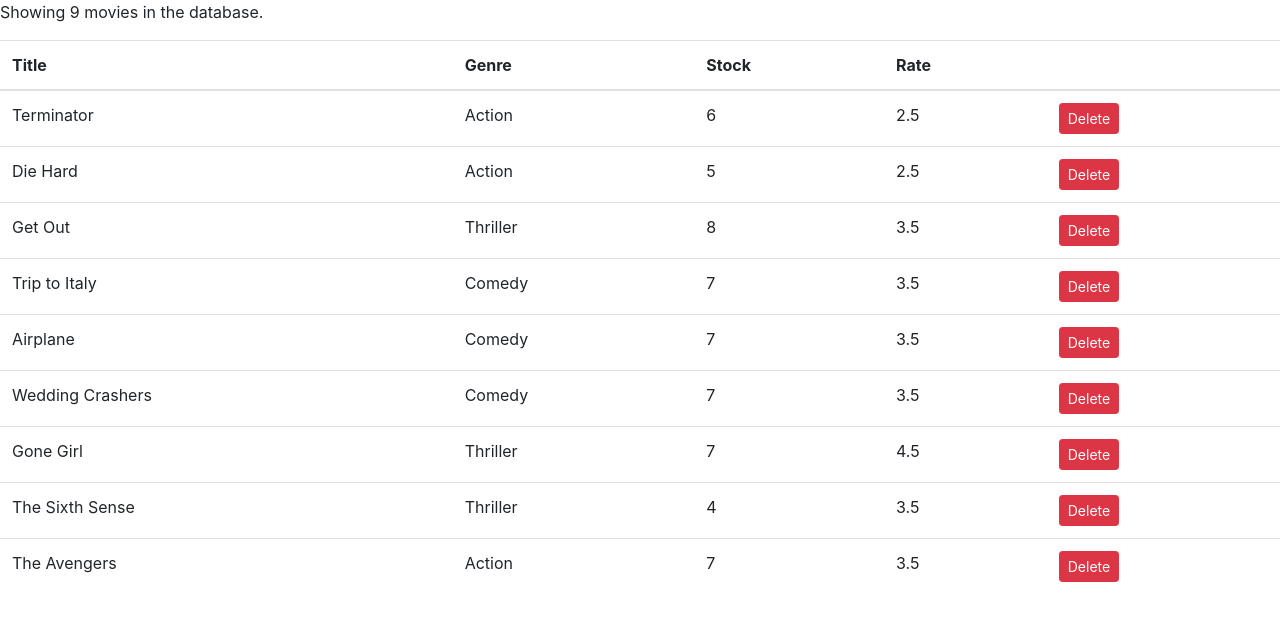
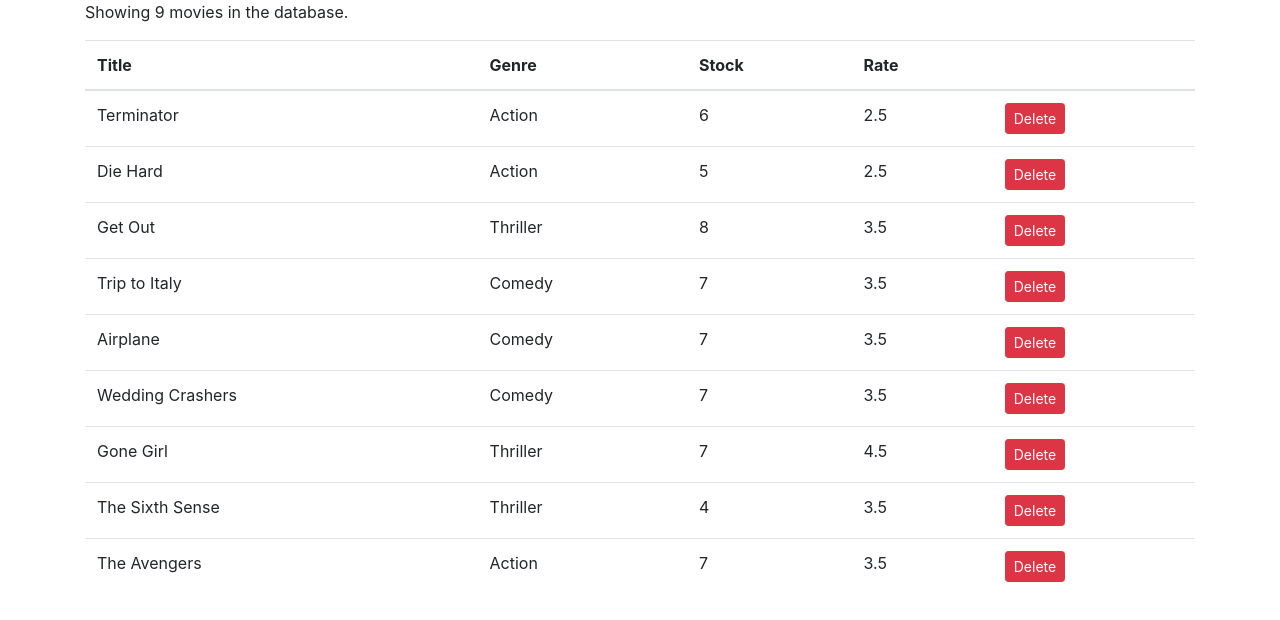
Before and after one commit to jesiolowski-wsb/vidly, a React (Create React App) app: page / in a window 1280 px wide. Shown: the top 620 px of the page. Built offline with nearby package versions, Linux system fonts and the light colour scheme.

Commit message:
adding outer container for the app

```diff
--- a/src/App.js
+++ b/src/App.js
@@ -2,7 +2,11 @@
 import Movies from "./components/movies";
 
 function App() {
-  return <Movies />;
+  return (
+    <main role="main" className="container">
+      <Movies />
+    </main>
+  );
 }
 
 export default App;
```
